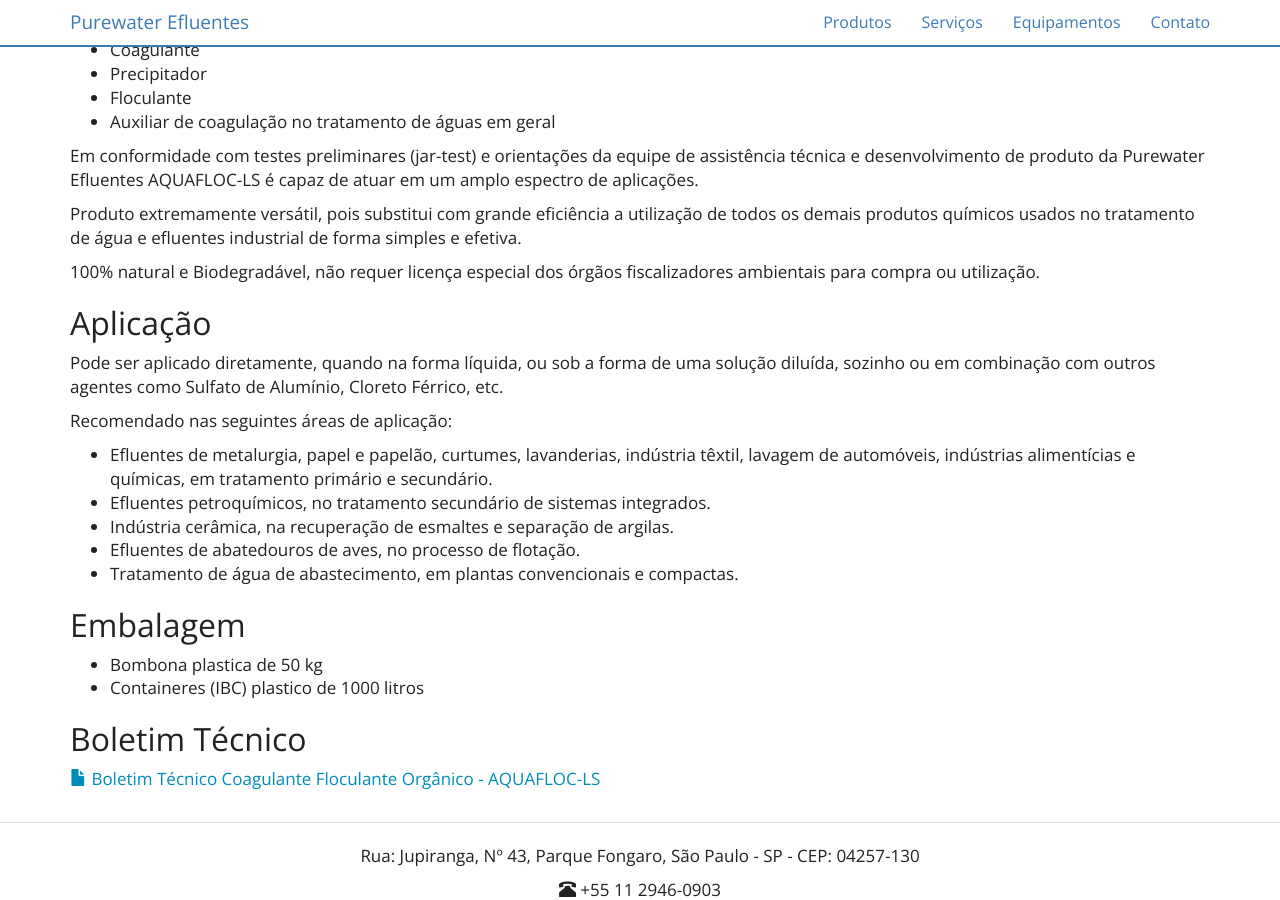
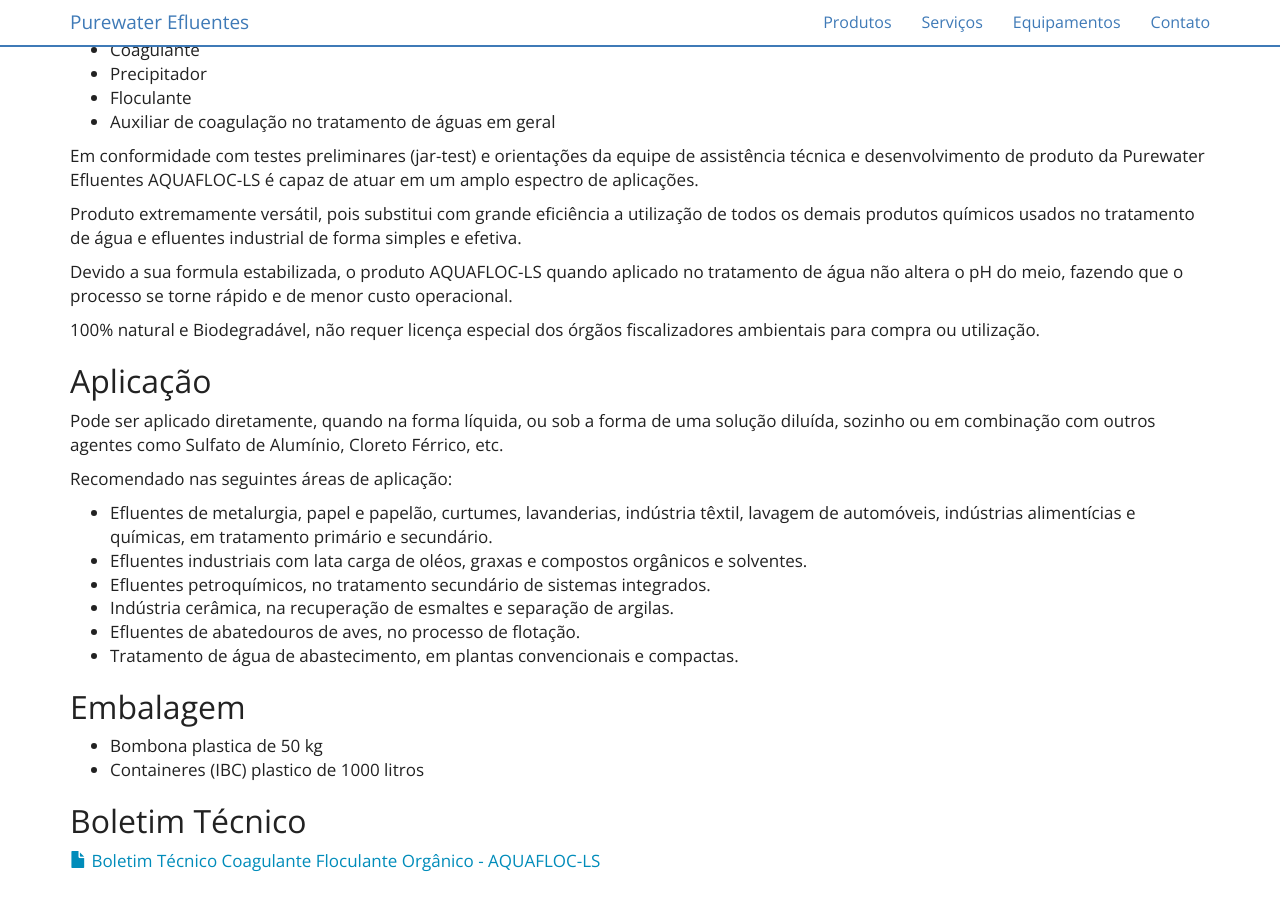
Before and after one commit to purewaterefluentes/purewaterefluentes.github.io, a Jekyll site: the page built from produtos/coagulante-organico-biodegradavel.md, in a window 1280 px wide and 900 px high, scrolled down 398 px. Built offline with Jekyll 4.4.1, drawn with Linux system fonts in a browser that asks for light colours; nearby versions of some CDN libraries; library files that are not in the unit come from our copies.

Commit message:
Update coagulante-organico-biodegradavel.md

```diff
--- a/produtos/coagulante-organico-biodegradavel.md
+++ b/produtos/coagulante-organico-biodegradavel.md
@@ -16,6 +16,8 @@
 
 Produto extremamente versátil, pois substitui com grande eficiência a utilização de todos os demais produtos químicos usados no tratamento de água e efluentes industrial de forma simples e efetiva.
 
+Devido a sua formula estabilizada, o produto AQUAFLOC-LS quando aplicado no tratamento de água não altera o pH do meio, fazendo que o processo se torne rápido e de menor custo operacional.
+
 100% natural e Biodegradável, não requer licença especial dos órgãos fiscalizadores ambientais para compra ou utilização.
 
 ## Aplicação
@@ -25,6 +27,7 @@
 Recomendado nas seguintes áreas de aplicação:
 
 - Efluentes de metalurgia, papel e papelão, curtumes, lavanderias, indústria têxtil, lavagem de automóveis, indústrias alimentícias e químicas, em tratamento primário e secundário.
+- Efluentes industriais com lata carga de oléos, graxas e compostos orgânicos e solventes.
 - Efluentes petroquímicos, no tratamento secundário de sistemas integrados.
 - Indústria cerâmica, na recuperação de esmaltes e separação de argilas.
 - Efluentes de abatedouros de aves, no processo de flotação.
```
